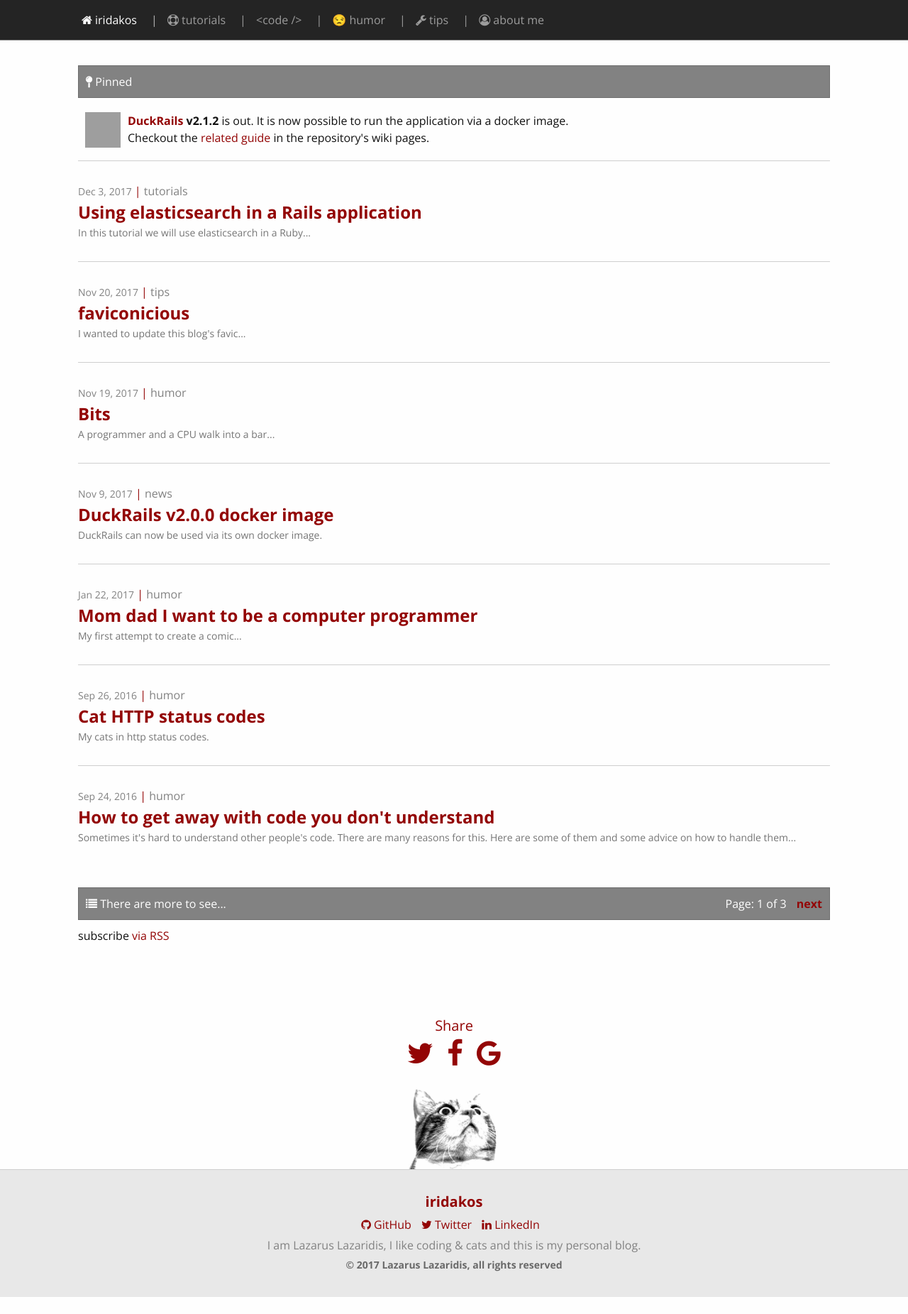
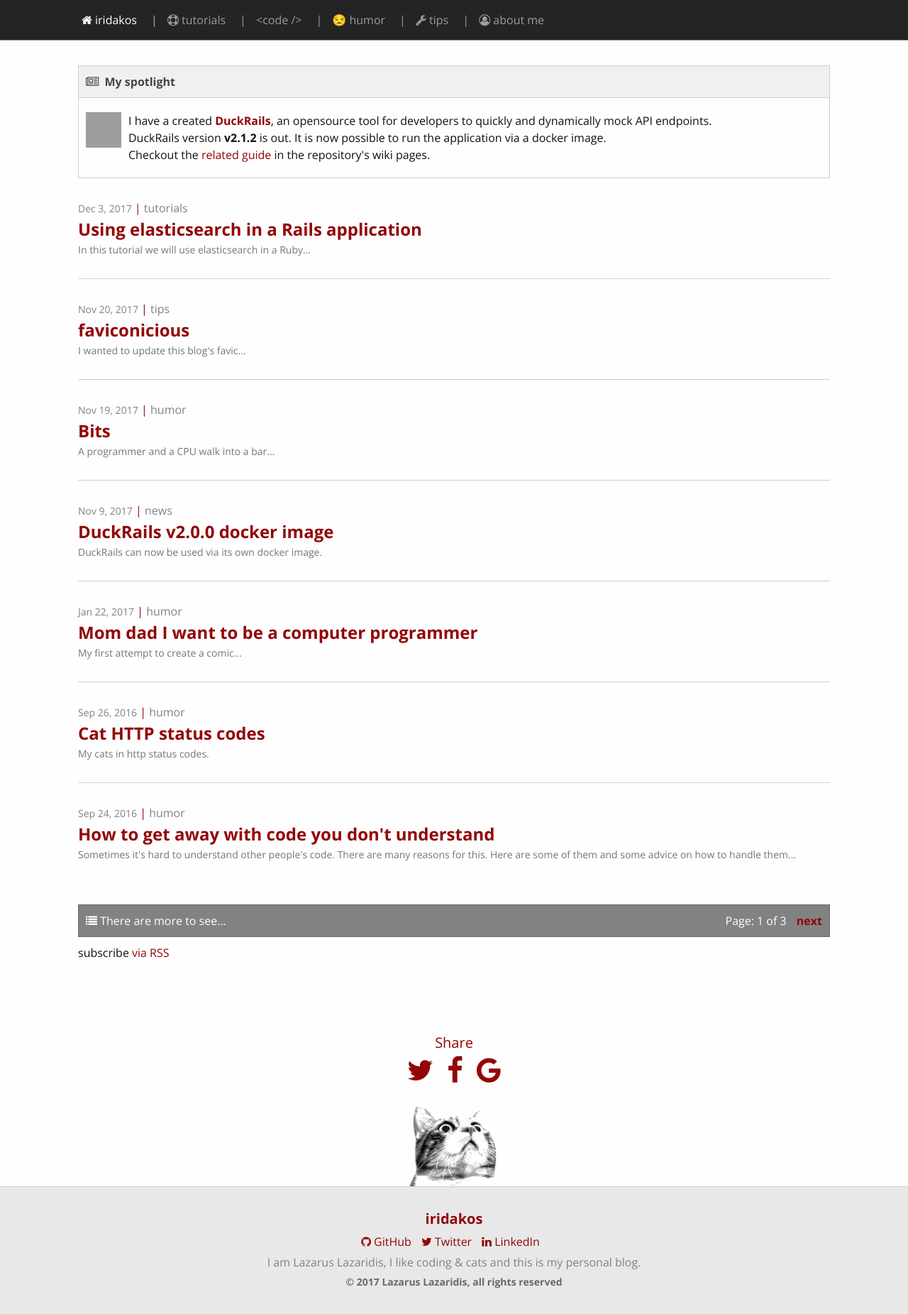
Before and after one commit to iridakos/iridakos.github.io, a Jekyll site: the page built from index.html, in a window 1280 px wide. Shown: the whole page at 71% size. Built offline with Jekyll 4.4.1, drawn with Linux system fonts in a browser that asks for light colours; the list of posts is cut into pages by our own code; comment, search, counter and statistics services are not loaded; before the commit the page ends 1827 px from its top, so only the background shows below that; grey boxes are pictures that could not be loaded.

Commit message:
News fixes.

```diff
--- a/_includes/news.html
+++ b/_includes/news.html
@@ -1,7 +1,7 @@
 <div class="news-container">
   <div class="news-panel">
     <div class="news-title">
-      <i class="fa fa-map-pin" aria-hidden="true"></i> Pinned
+      <i class="fa fa-newspaper-o" aria-hidden="true"></i> My spotlight
     </div>
     <div class="news-content">
       <div class="news-item">
@@ -9,7 +9,9 @@
           <img src="https://raw.githubusercontent.com/iridakos/duckrails/master/app/assets/images/duckrails.png" style="height:50px;width:50px;">
         </div>
         <div class="news-item-text">
-          <strong><a href="https://github.com/iridakos/duckrails">DuckRails</a></strong> <strong>v2.1.2</strong> is out. It is now possible to run the application via a docker image.
+          I have a created <strong><a href="https://github.com/iridakos/duckrails">DuckRails</a></strong>, an opensource tool for developers to quickly and dynamically mock API endpoints.
+          <br />
+          DuckRails version <strong>v2.1.2</strong> is out. It is now possible to run the application via a docker image.
           <br />
           Checkout the <a href="https://github.com/iridakos/duckrails/wiki/Setup-DuckRails-via-Docker" target="_blank">related guide</a> in the repository's wiki pages.
         </div>
--- a/_sass/_news.scss
+++ b/_sass/_news.scss
@@ -1,9 +1,8 @@
 .news-container {
+  border: 1px solid darken($grey-color-light, 10%);
   margin: 5px 0 30px 0;
 
   .news-panel {
-    border-bottom: 1px solid darken($grey-color-light, 10%);
-
     &:after {
      content: " ";
      display: block;
@@ -12,11 +11,15 @@
     }
 
     .news-title {
-      border: 1px solid darken($grey-color, 8%);
-      // font-weight: bold;
+      border-bottom: 1px solid darken($grey-color-light, 10%);
+      font-weight: bold;
       padding: 10px;
-      color: #fff;
-      background: $grey-color;
+      color: #444;
+      background: #f0f0f0;
+
+      i {
+        padding-right: 4px;
+      }
     }
 
     .news-content {
```
